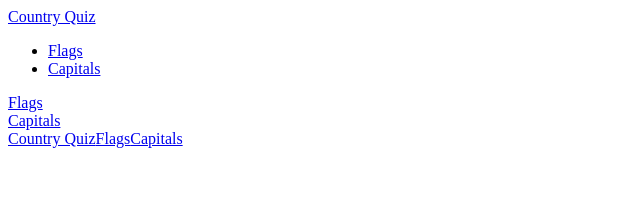
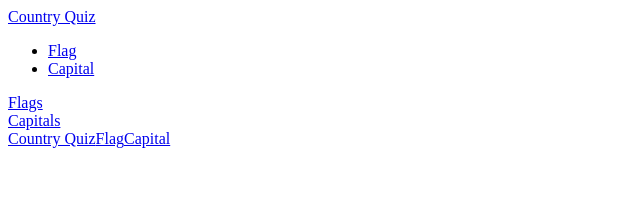
Before and after one commit to dsouzaalfred/countryquiz, a Next.js app: page / in a window 1280 px wide. Shown: the top 197 px of the page, without its empty margins (0-640 px from the left). Built offline with nearby package versions, Linux system fonts and the light colour scheme.

Commit message:
update menu title and links

```diff
--- a/data/menu.ts
+++ b/data/menu.ts
@@ -1,10 +1,10 @@
 export const MENU_ITEMS = [
   {
-    title: "Flags",
-    link: "/flags",
+    title: "Flag",
+    link: "/flag",
   },
   {
-    title: "Capitals",
-    link: "/capitals",
+    title: "Capital",
+    link: "/capital",
   },
 ];
```
